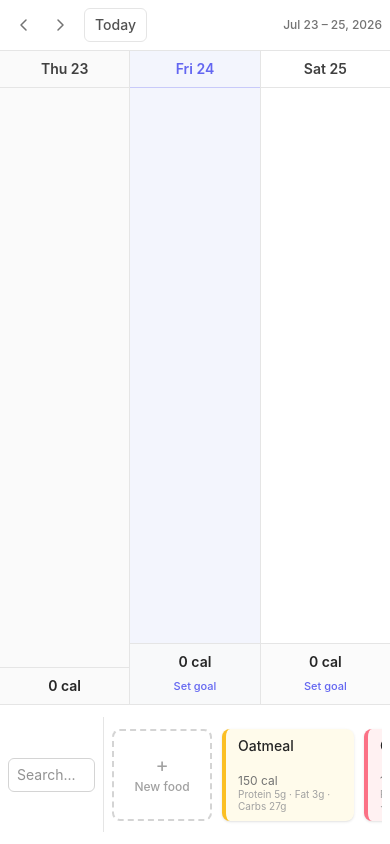
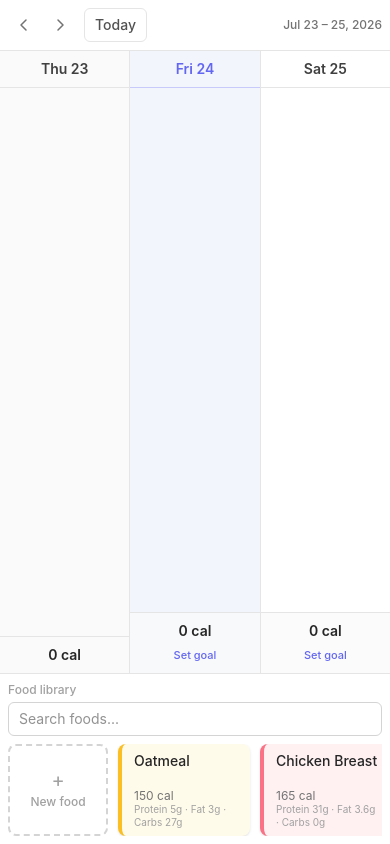
Before and after one commit to hannah7webb/cal-counter, a React (Vite) app: page / in a window 390 px wide. Built offline with nearby package versions, Linux system fonts and the light colour scheme.

Commit message:
some formatting fixes

```diff
--- a/src/components/DayEntryCard.tsx
+++ b/src/components/DayEntryCard.tsx
@@ -53,7 +53,7 @@ export function DayEntryCard({ entry }: { entry: DayEntry }) {
     <div
       ref={setNodeRef}
       style={style}
-      className="touch-none rounded-md border-l-4 px-2.5 py-1.5 shadow-sm cursor-grab active:cursor-grabbing select-none"
+      className="touch-pan-y rounded-md border-l-4 px-2.5 py-1.5 shadow-sm cursor-grab active:cursor-grabbing select-none"
       {...listeners}
       {...attributes}
     >
@@ -84,8 +84,11 @@ export function DayEntryCard({ entry }: { entry: DayEntry }) {
               ))}
             </ul>
           )}
-          <div className="flex items-center gap-2">
-            <label className="text-xs text-neutral-500" htmlFor={`servings-${entry.id}`}>
+          <div className="flex min-w-0 flex-wrap items-center gap-x-1.5 gap-y-1">
+            <label
+              className="shrink-0 text-xs text-neutral-500"
+              htmlFor={`servings-${entry.id}`}
+            >
               Servings
             </label>
             <input
@@ -101,12 +104,12 @@ export function DayEntryCard({ entry }: { entry: DayEntry }) {
                   (e.target as HTMLInputElement).blur();
                 }
               }}
-              className="w-16 rounded border border-neutral-300 bg-white px-1.5 py-0.5 text-xs focus:outline-none focus:ring-2 focus:ring-accent/40"
+              className="w-11 min-w-0 shrink-0 rounded border border-neutral-300 bg-white px-1 py-0.5 text-xs focus:outline-none focus:ring-2 focus:ring-accent/40"
             />
             <button
               type="button"
               onClick={() => deleteEntry(entry.id)}
-              className="ml-auto text-xs text-neutral-400 hover:text-rose-500 transition-colors"
+              className="ml-auto shrink-0 text-xs text-neutral-400 hover:text-rose-500 transition-colors"
             >
               Delete
             </button>
--- a/src/components/FoodCard.tsx
+++ b/src/components/FoodCard.tsx
@@ -53,7 +53,7 @@ export function FoodCard({ item }: { item: FoodItem }) {
         {...listeners}
         {...attributes}
         onClick={toggleExpanded}
-        className="flex min-h-23 w-33 touch-none cursor-grab flex-col justify-between gap-1 rounded-lg border-l-4 px-3 py-2 text-left shadow-sm active:cursor-grabbing select-none"
+        className="flex min-h-23 w-33 touch-pan-x cursor-grab flex-col justify-between gap-1 rounded-lg border-l-4 px-3 py-2 text-left shadow-sm active:cursor-grabbing select-none"
         style={{ borderLeftColor: swatch.dot, backgroundColor: swatch.bg }}
       >
         <span className="text-sm font-medium text-neutral-800 leading-tight line-clamp-2">
--- a/src/components/FoodTray.tsx
+++ b/src/components/FoodTray.tsx
@@ -13,22 +13,22 @@ export function FoodTray() {
   );
 
   return (
-    <div className="flex min-h-35 shrink-0 items-center gap-2 border-t border-neutral-200 bg-white px-2 py-3 sm:gap-4 sm:px-4">
-      <div className="flex w-24 shrink-0 flex-col justify-center gap-1 self-stretch border-r border-neutral-200 pr-2 sm:w-48 sm:pr-4">
-        <label htmlFor="food-search" className="hidden text-xs font-medium text-neutral-400 sm:block">
+    <div className="flex min-h-35 shrink-0 flex-col gap-2 border-t border-neutral-200 bg-white px-2 py-2 sm:flex-row sm:items-center sm:gap-4 sm:px-4 sm:py-3">
+      <div className="flex w-full shrink-0 flex-col justify-center gap-1 sm:w-48 sm:self-stretch sm:border-r sm:border-neutral-200 sm:pr-4">
+        <label htmlFor="food-search" className="text-xs font-medium text-neutral-400">
           Food library
         </label>
         <input
           id="food-search"
           type="text"
-          placeholder="Search..."
+          placeholder="Search foods..."
           value={search}
           onChange={(e) => setSearch(e.target.value)}
-          className="min-w-0 rounded-md border border-neutral-300 px-2 py-1.5 text-sm focus:outline-none focus:ring-2 focus:ring-accent/40"
+          className="min-w-0 rounded-md border border-neutral-300 px-2.5 py-1.5 text-sm focus:outline-none focus:ring-2 focus:ring-accent/40"
         />
       </div>
 
-      <div className="flex flex-1 min-w-0 items-center gap-2.5 overflow-x-auto self-stretch">
+      <div className="flex flex-1 min-w-0 items-center gap-2.5 overflow-x-auto sm:self-stretch">
         {showForm ? (
           <FoodForm onClose={() => setShowForm(false)} />
         ) : (
```
